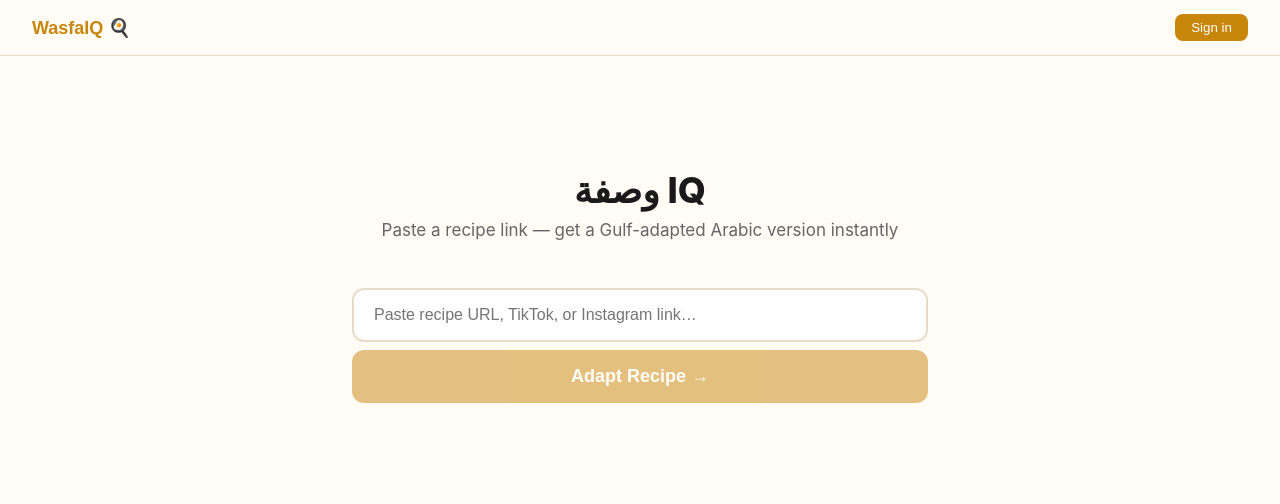
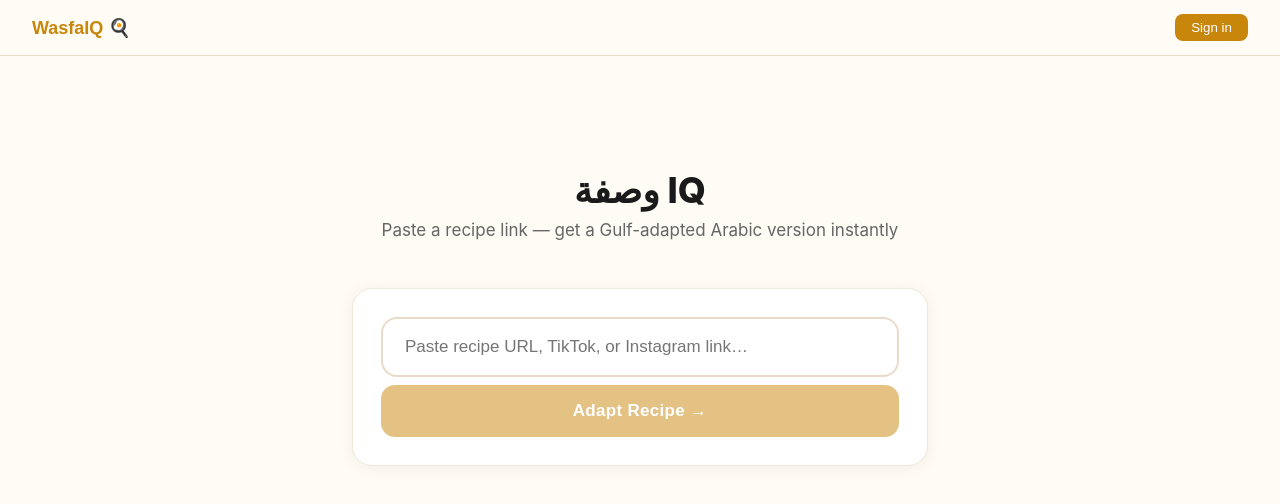
Before and after one commit to moizbuilds/wasfaiq, a React (Vite) app: page / in a window 1280 px wide. Shown: the top 504 px of the page. Built offline with nearby package versions, Linux system fonts and the light colour scheme; no server answers.

Commit message:
feat: ui polish — input card, processing indicator, recipe list items

```diff
--- a/src/components/RecipeListItem.jsx
+++ b/src/components/RecipeListItem.jsx
@@ -1,29 +1,49 @@
+import { useState } from 'react'
+
 const TYPE_ICONS = { url: '🔗', tiktok: '🎵', instagram: '📸' }
 
 export default function RecipeListItem({ recipe, onClick }) {
+  const [hovered, setHovered] = useState(false)
   const date = new Date(recipe.created_at).toLocaleDateString('en-GB', {
     day: 'numeric', month: 'short', year: 'numeric',
   })
   return (
     <button
       onClick={onClick}
+      onMouseEnter={() => setHovered(true)}
+      onMouseLeave={() => setHovered(false)}
       style={{
         display: 'flex', alignItems: 'center', justifyContent: 'space-between',
-        width: '100%', padding: '16px 20px', background: '#fff',
+        width: '100%', padding: '16px 20px',
+        background: hovered ? '#fff8ec' : '#fff',
         border: '1px solid #e8dcc8', borderRadius: 12, cursor: 'pointer',
         textAlign: 'left', marginBottom: 10,
+        transition: 'background 0.12s, box-shadow 0.12s',
+        boxShadow: hovered ? '0 2px 8px rgba(200,134,10,0.10)' : 'none',
       }}
     >
       <div style={{ display: 'flex', alignItems: 'center', gap: 14 }}>
         <span style={{ fontSize: 20 }}>{TYPE_ICONS[recipe.source_type] || '🍽️'}</span>
         <div>
-          <div style={{ fontWeight: 600, color: '#1a1a1a', fontSize: 15 }}>{recipe.title}</div>
-          <div style={{ fontSize: 13, color: '#999', marginTop: 2 }}>
-            {recipe.source_type.toUpperCase()} · {date}
+          <div style={{ fontWeight: 600, color: '#1a1a1a', fontSize: 16 }}>{recipe.title}</div>
+          <div style={{ marginTop: 4, display: 'flex', alignItems: 'center', gap: 8 }}>
+            <span style={{
+              background: '#fff8ec',
+              border: '1px solid #e8dcc8',
+              borderRadius: 10,
+              padding: '2px 8px',
+              fontSize: 12,
+              color: '#c8860a',
+              textTransform: 'uppercase',
+              letterSpacing: '0.3px',
+            }}>
+              {recipe.source_type}
+            </span>
+            <span style={{ fontSize: 13, color: '#999' }}>{date}</span>
           </div>
         </div>
       </div>
-      <span style={{ color: '#c8860a', fontSize: 18 }}>→</span>
+      <span style={{ color: '#c8860a', fontSize: 20 }}>→</span>
     </button>
   )
 }
--- a/src/screens/AuthScreen.jsx
+++ b/src/screens/AuthScreen.jsx
@@ -8,6 +8,8 @@ export default function AuthScreen({ onSuccess }) {
   const [password, setPassword] = useState('')
   const [error, setError] = useState(null)
   const [loading, setLoading] = useState(false)
+  const [emailFocused, setEmailFocused] = useState(false)
+  const [passwordFocused, setPasswordFocused] = useState(false)
 
   async function handleSubmit(e) {
     e.preventDefault()
@@ -20,40 +22,78 @@ export default function AuthScreen({ onSuccess }) {
     onSuccess?.()
   }
 
+  const inputStyle = (focused) => ({
+    padding: '12px 16px',
+    fontSize: 16,
+    borderRadius: 10,
+    border: `2px solid ${focused ? '#c8860a' : '#e8dcc8'}`,
+    outline: 'none',
+    background: '#fff',
+    transition: 'border-color 0.15s',
+    boxSizing: 'border-box',
+    width: '100%',
+  })
+
   return (
-    <div style={{ maxWidth: 400, margin: '80px auto', padding: 32 }}>
-      <h2>{mode === 'login' ? 'Sign in' : 'Create account'}</h2>
-      <form onSubmit={handleSubmit} style={{ display: 'flex', flexDirection: 'column', gap: 12, marginTop: 24 }}>
+    <div style={{ maxWidth: 400, margin: '80px auto', padding: 32, background: '#fffbf5', minHeight: '100vh' }}>
+      <h2 style={{ fontSize: 24, fontWeight: 700, color: '#1a1a1a', marginBottom: 24 }}>
+        {mode === 'login' ? 'Sign in' : 'Create account'}
+      </h2>
+      <div style={{
+        background: '#fff',
+        borderRadius: 20,
+        padding: 36,
+        boxShadow: '0 2px 16px rgba(0,0,0,0.06)',
+        border: '1px solid #f0e8d8',
+      }}>
+        <form onSubmit={handleSubmit} style={{ display: 'flex', flexDirection: 'column', gap: 12 }}>
           <input
             type="email"
             placeholder="Email"
             value={email}
             onChange={e => setEmail(e.target.value)}
+            onFocus={() => setEmailFocused(true)}
+            onBlur={() => setEmailFocused(false)}
             required
-          style={{ padding: 12, fontSize: 16, borderRadius: 8, border: '1px solid #ddd' }}
+            style={inputStyle(emailFocused)}
           />
           <input
             type="password"
             placeholder="Password"
             value={password}
             onChange={e => setPassword(e.target.value)}
+            onFocus={() => setPasswordFocused(true)}
+            onBlur={() => setPasswordFocused(false)}
             required
-          style={{ padding: 12, fontSize: 16, borderRadius: 8, border: '1px solid #ddd' }}
+            style={inputStyle(passwordFocused)}
           />
-        {error && <p style={{ color: 'red', fontSize: 14 }}>{error}</p>}
+          {error && <p style={{ color: '#c0392b', fontSize: 14, margin: 0 }}>{error}</p>}
           <button
             type="submit"
             disabled={loading}
-          style={{ padding: 12, background: '#c8860a', color: '#fff', border: 'none', borderRadius: 8, fontSize: 16, cursor: 'pointer' }}
+            style={{
+              padding: '13px 16px',
+              background: '#c8860a',
+              color: '#fff',
+              border: 'none',
+              borderRadius: 10,
+              fontSize: 16,
+              fontWeight: 700,
+              cursor: loading ? 'not-allowed' : 'pointer',
+              opacity: loading ? 0.7 : 1,
+              transition: 'opacity 0.15s',
+              marginTop: 4,
+            }}
           >
             {loading ? 'Please wait…' : mode === 'login' ? 'Sign in' : 'Create account'}
           </button>
         </form>
-      <p style={{ marginTop: 16, fontSize: 14, color: '#666' }}>
+      </div>
+      <p style={{ marginTop: 20, fontSize: 14, color: '#666', textAlign: 'center' }}>
         {mode === 'login' ? "Don't have an account? " : 'Already have an account? '}
         <button
           onClick={() => setMode(mode === 'login' ? 'signup' : 'login')}
-          style={{ background: 'none', border: 'none', color: '#c8860a', cursor: 'pointer', textDecoration: 'underline' }}
+          style={{ background: 'none', border: 'none', color: '#c8860a', cursor: 'pointer', textDecoration: 'underline', fontSize: 14 }}
         >
           {mode === 'login' ? 'Sign up' : 'Sign in'}
         </button>
--- a/src/screens/HomeScreen.jsx
+++ b/src/screens/HomeScreen.jsx
@@ -14,11 +14,29 @@ const STEPS = {
   adapting: 'Adapting for Gulf…',
 }
 
+const PROCESSING_STYLES = `
+@keyframes pulse {
+  0%, 100% { opacity: 1; }
+  50% { opacity: 0.5; }
+}
+@keyframes progress {
+  0% { width: 0%; }
+  100% { width: 100%; }
+}
+.processing-emoji {
+  animation: pulse 1.5s ease-in-out infinite;
+}
+.progress-bar {
+  animation: progress 8s linear forwards;
+}
+`
+
 export default function HomeScreen({ onResult }) {
   const [input, setInput] = useState('')
   const [inputType, setInputType] = useState('unknown')
   const [stage, setStage] = useState(null) // null | 'scraping' | 'extracting' | 'adapting'
   const [error, setError] = useState(null)
+  const [inputFocused, setInputFocused] = useState(false)
 
   function handleInputChange(e) {
     const val = e.target.value
@@ -81,6 +99,7 @@ export default function HomeScreen({ onResult }) {
 
   return (
     <div style={{ maxWidth: 640, margin: '80px auto', padding: 32, textAlign: 'center', background: '#fffbf5', minHeight: '100vh' }}>
+      <style>{PROCESSING_STYLES}</style>
       <h1 style={{ fontSize: 36, fontWeight: 800, color: '#1a1a1a', marginBottom: 8 }}>
         وصفة IQ
       </h1>
@@ -89,28 +108,61 @@ export default function HomeScreen({ onResult }) {
       </p>
 
       {stage ? (
-        <div style={{ padding: 48, color: '#c8860a', fontSize: 18 }}>
-          <div style={{ marginBottom: 16, fontSize: 32 }}>⏳</div>
-          {STEPS[stage]}
+        <div style={{ padding: 48, textAlign: 'center', display: 'flex', flexDirection: 'column', alignItems: 'center' }}>
+          <div className="processing-emoji" style={{ fontSize: 48, marginBottom: 20 }}>⏳</div>
+          <div style={{ fontSize: 18, color: '#c8860a', fontWeight: 600, marginBottom: 16 }}>
+            {STEPS[stage]}
+          </div>
+          <div style={{ width: '100%', maxWidth: 320, background: '#f0e8d8', borderRadius: 2, overflow: 'hidden' }}>
+            <div
+              className="progress-bar"
+              style={{ height: 3, background: '#c8860a', borderRadius: 2, width: 0 }}
+            />
+          </div>
         </div>
       ) : (
-        <>
+        <div style={{
+          background: '#fff',
+          borderRadius: 20,
+          padding: 28,
+          boxShadow: '0 2px 16px rgba(0,0,0,0.06)',
+          border: '1px solid #f0e8d8',
+          textAlign: 'left',
+        }}>
+          {inputType !== 'unknown' && input && (
+            <div style={{
+              background: '#fff8ec',
+              border: '1px solid #e8dcc8',
+              borderRadius: 20,
+              padding: '4px 12px',
+              fontSize: 13,
+              color: '#c8860a',
+              display: 'inline-block',
+              marginBottom: 12,
+            }}>
+              {TYPE_LABELS[inputType]}
+            </div>
+          )}
           <input
             type="url"
             value={input}
             onChange={handleInputChange}
+            onFocus={() => setInputFocused(true)}
+            onBlur={() => setInputFocused(false)}
             placeholder="Paste recipe URL, TikTok, or Instagram link…"
             style={{
-              width: '100%', padding: '16px 20px', fontSize: 16,
-              border: '2px solid #e8dcc8', borderRadius: 12, outline: 'none',
-              background: '#fff', marginBottom: 8, boxSizing: 'border-box',
+              width: '100%',
+              padding: '18px 22px',
+              fontSize: 17,
+              border: `2px solid ${inputFocused ? '#c8860a' : '#e8dcc8'}`,
+              borderRadius: 16,
+              outline: 'none',
+              background: '#fff',
+              marginBottom: 8,
+              boxSizing: 'border-box',
+              transition: 'border-color 0.15s',
             }}
           />
-          {inputType !== 'unknown' && input && (
-            <p style={{ color: '#c8860a', fontSize: 14, marginBottom: 12 }}>
-              {TYPE_LABELS[inputType]}
-            </p>
-          )}
           {error && (
             <p style={{ color: '#c0392b', fontSize: 14, marginBottom: 12 }}>{error}</p>
           )}
@@ -118,15 +170,23 @@ export default function HomeScreen({ onResult }) {
             onClick={handleAdapt}
             disabled={!input || inputType === 'unknown'}
             style={{
-              width: '100%', padding: '16px', background: '#c8860a', color: '#fff',
-              border: 'none', borderRadius: 12, fontSize: 18, fontWeight: 600,
+              width: '100%',
+              padding: '16px',
+              background: '#c8860a',
+              color: '#fff',
+              border: 'none',
+              borderRadius: 14,
+              fontSize: 17,
+              fontWeight: 700,
+              letterSpacing: '0.3px',
               cursor: input && inputType !== 'unknown' ? 'pointer' : 'not-allowed',
               opacity: input && inputType !== 'unknown' ? 1 : 0.5,
+              transition: 'opacity 0.15s',
             }}
           >
             Adapt Recipe →
           </button>
-        </>
+        </div>
       )}
     </div>
   )
```
Lines whose indentation alone changed are shown as unchanged.
